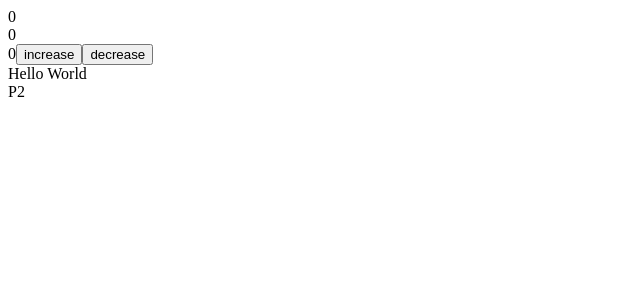
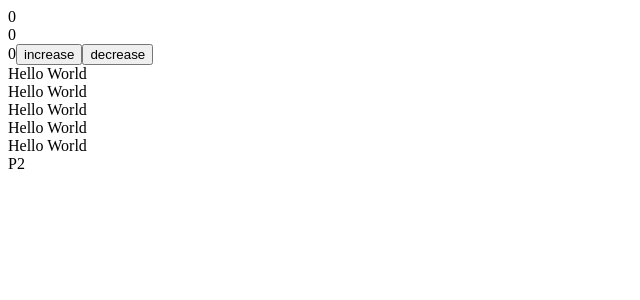
Before and after one commit to HamSungJun/react-beta-docs-follow, a React (Vite) app: page /Counter in a window 1280 px wide. Shown: the top 300 px of the page, without its empty margins (0-640 px from the left). Built offline with nearby package versions, Linux system fonts and the light colour scheme.

Commit message:
14124124

```diff
--- a/src/counter/components/C1.tsx
+++ b/src/counter/components/C1.tsx
@@ -21,6 +21,10 @@ export default function C1() {
         decrease
       </button>
       <div>Hello World</div>
+      <div>Hello World</div>
+      <div>Hello World</div>
+      <div>Hello World</div>
+      <div>Hello World</div>
     </div>
   );
 }
```
